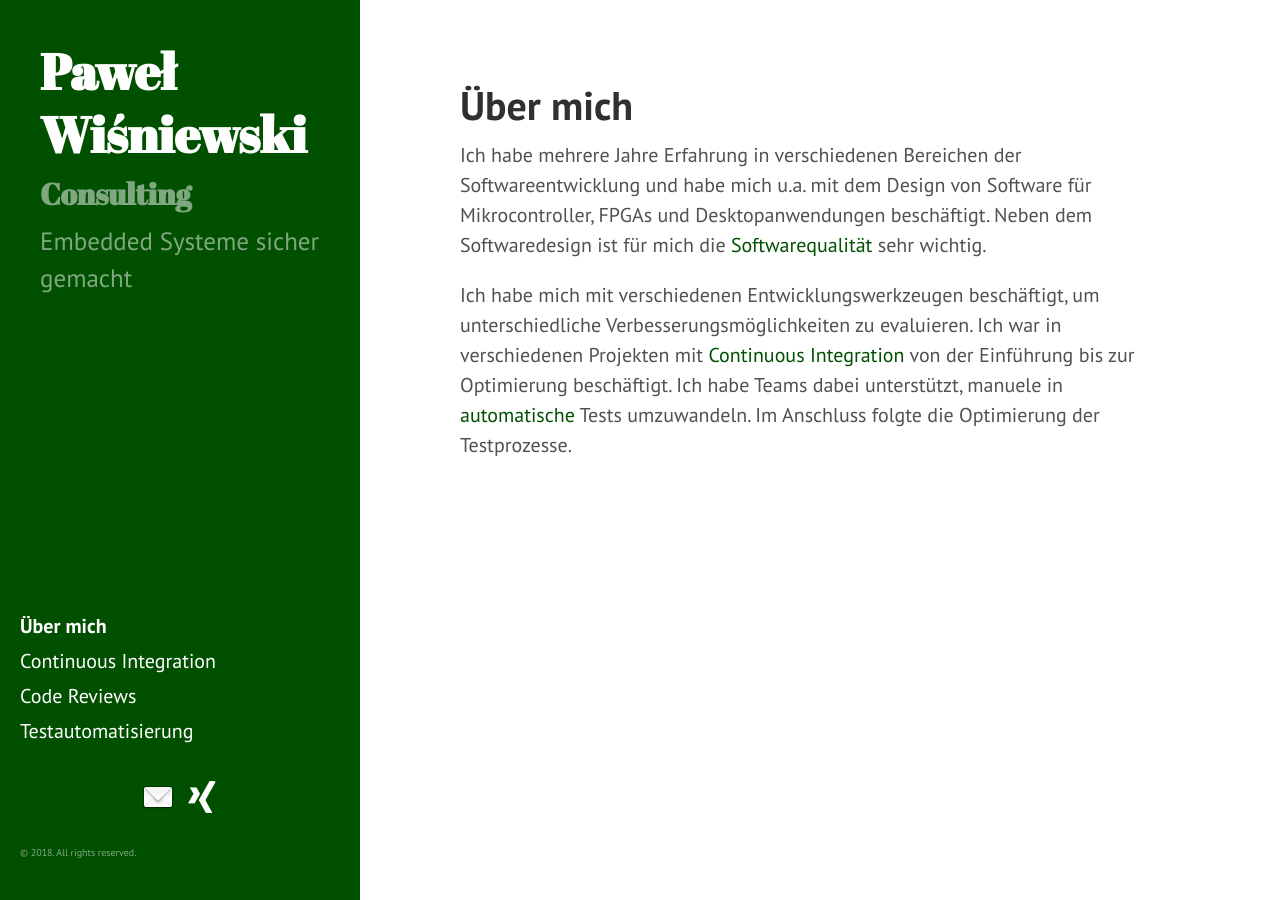
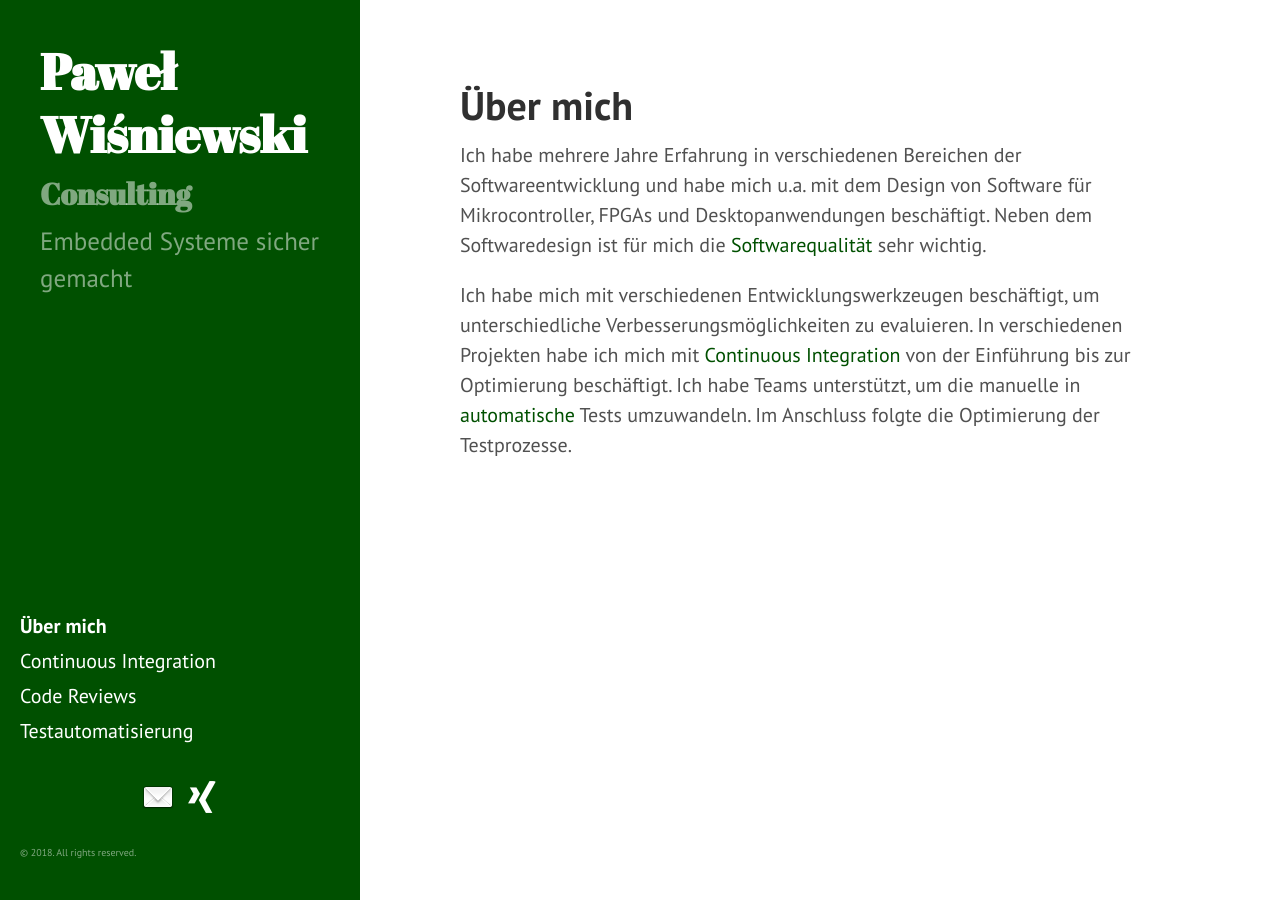
Before and after one commit to WisniewskiP/WisniewskiP.github.io, a Jekyll site: the page built from about.md, in a window 1280 px wide. Built offline with Jekyll 4.4.1, drawn with Linux system fonts in a browser that asks for light colours.

Commit message:
korrekturen AG

```diff
--- a/about.md
+++ b/about.md
@@ -9,7 +9,7 @@ Desktopanwendungen beschäftigt. Neben dem Softwaredesign ist für mich die [Sof
 sehr wichtig.
 
 Ich habe mich mit verschiedenen Entwicklungswerkzeugen beschäftigt, um unterschiedliche
-Verbesserungsmöglichkeiten zu evaluieren. Ich war in verschiedenen Projekten mit
+Verbesserungsmöglichkeiten zu evaluieren. In verschiedenen Projekten habe ich mich mit
 [Continuous Integration]({% link ci.md %}) von der Einführung bis zur Optimierung
-beschäftigt. Ich habe Teams dabei unterstützt, manuele in [automatische]({% link testautomatisierung.md %})
+beschäftigt. Ich habe Teams unterstützt, um die manuelle in [automatische]({% link testautomatisierung.md %})
 Tests umzuwandeln. Im Anschluss folgte die Optimierung der Testprozesse.
```
Also changed, not shown: ci.md (+2 -2 lines), testautomatisierung.md (+1 -1 lines).
